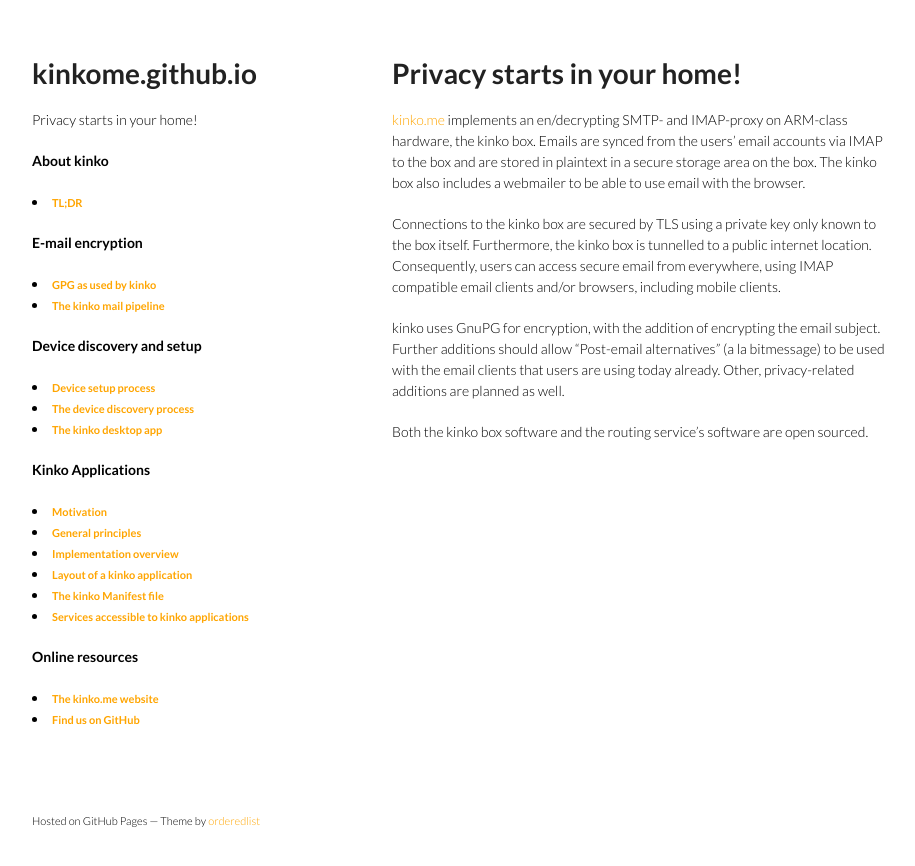
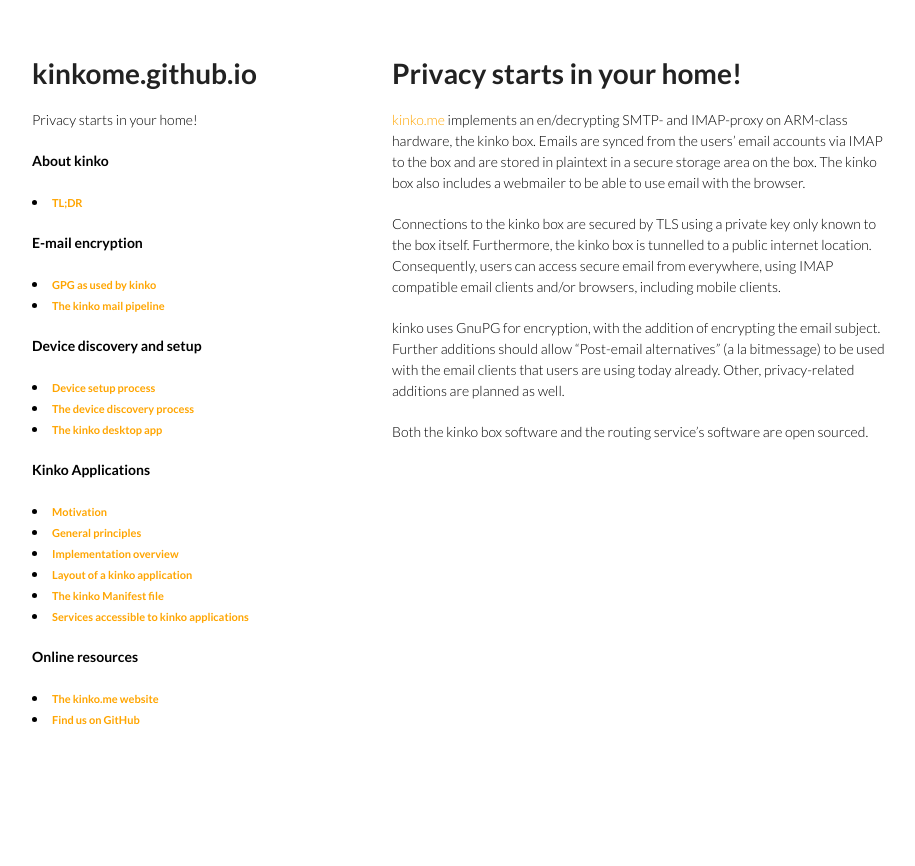
Before and after one commit to kinkome/kinkome.github.io, a Jekyll site: the page built from index.md, in a window 1280 px wide. Shown: the top 866 px of the page, without its empty margins (178-1093 px from the left). Built offline with Jekyll 4.4.1, drawn with Linux system fonts in a browser that asks for light colours; Markdown is read by kramdown in place of the engine named in the settings.

Commit message:
Update layout

```diff
--- a/_layouts/index.html
+++ b/_layouts/index.html
@@ -55,6 +55,9 @@
           color: orange;
           font-weight: bold;
         }
+        header {
+          position: inherit;
+        }
         </style>
         <ul class="reset">
           <li>
@@ -101,9 +104,6 @@
       <section>
         {{content}}
       </section>
-      <footer>
-        <p><small>Hosted on GitHub Pages &mdash; Theme by <a href="https://github.com/orderedlist">orderedlist</a></small></p>
-      </footer>
     </div>
     <script src="javascripts/scale.fix.js"></script>
 
```
